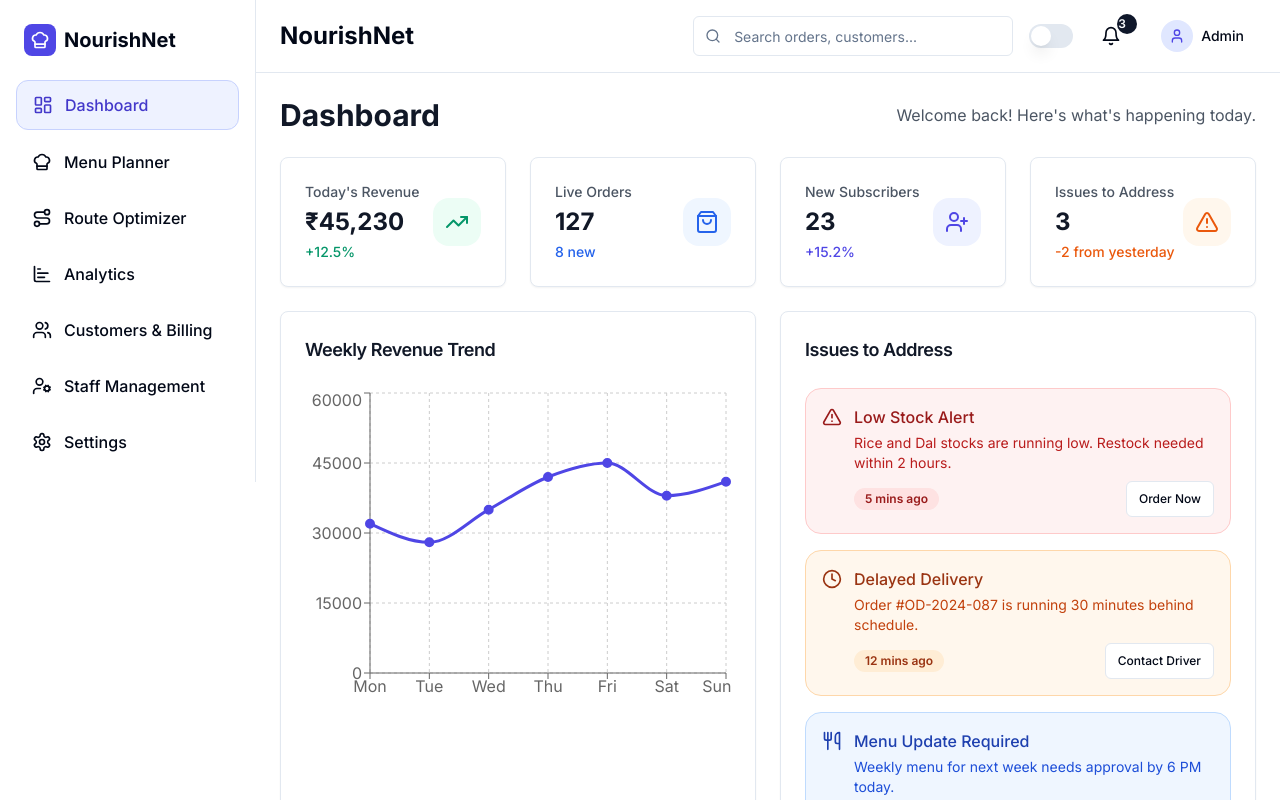
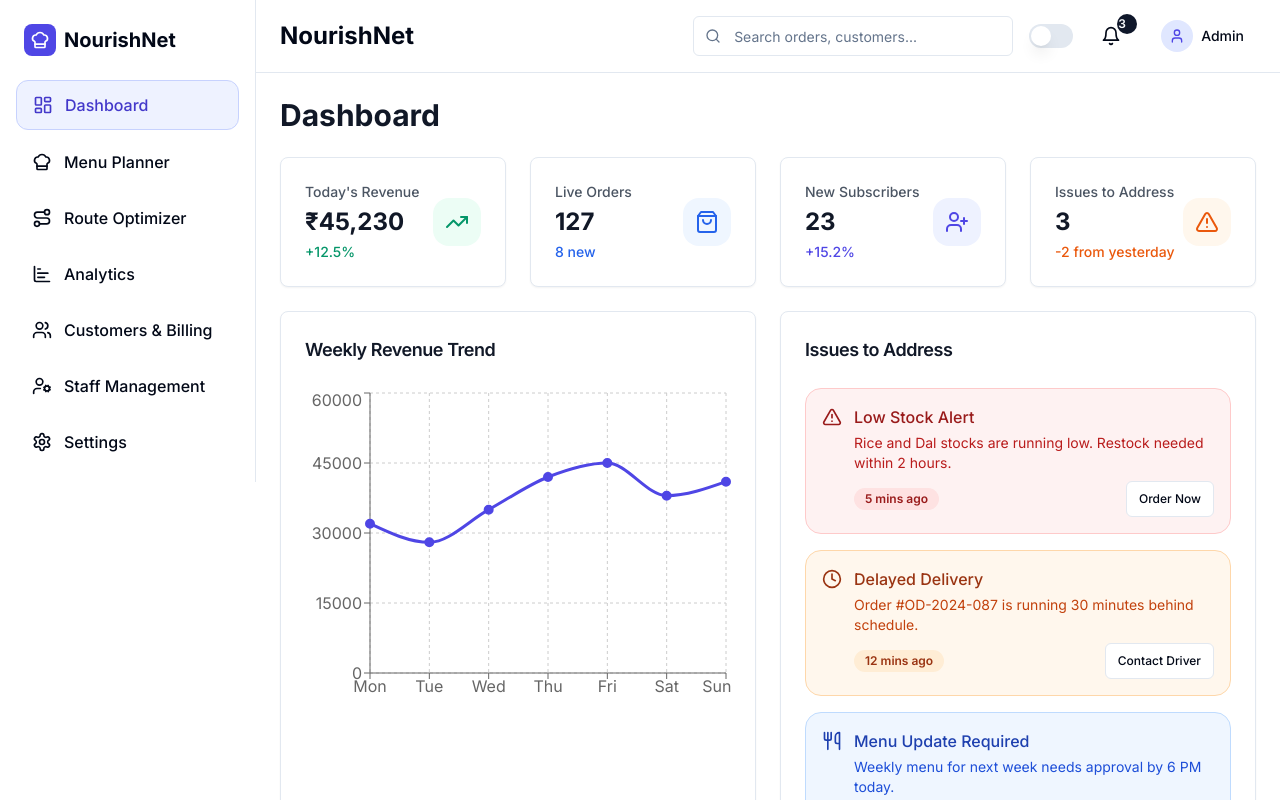
Before and after one commit to Komal5578/NourishNet, a Next.js app: page / in a window 1280 px wide. Built offline with nearby package versions, Linux system fonts and the light colour scheme; sample sign-in values are in the browser's storage.

Commit message:
added description

```diff
--- a/components/sections/dashboard-section.tsx
+++ b/components/sections/dashboard-section.tsx
@@ -12,9 +12,8 @@ interface DashboardSectionProps {
 export function DashboardSection({ searchQuery = '' }: DashboardSectionProps) {
   return (
     <div className="space-y-6">
-      <div className="flex items-center justify-between">
-        <h1 className="text-3xl font-bold text-gray-900">Dashboard</h1>
-        <p className="text-gray-600">Welcome back! Here's what's happening today.</p>
+      <div>
+        <h1 className="text-3xl font-bold text-gray-900 dark:text-gray-100">Dashboard</h1>
       </div>
 
       <KPICards />
```
